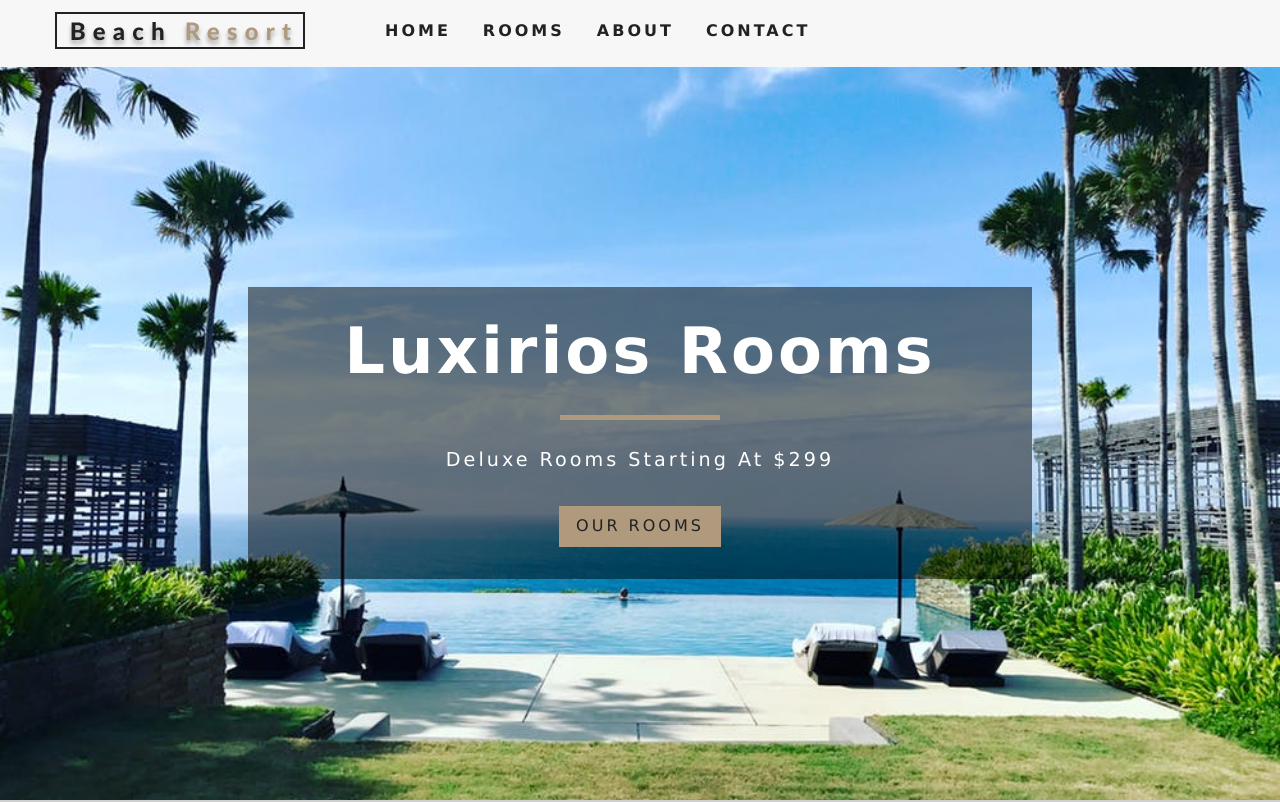
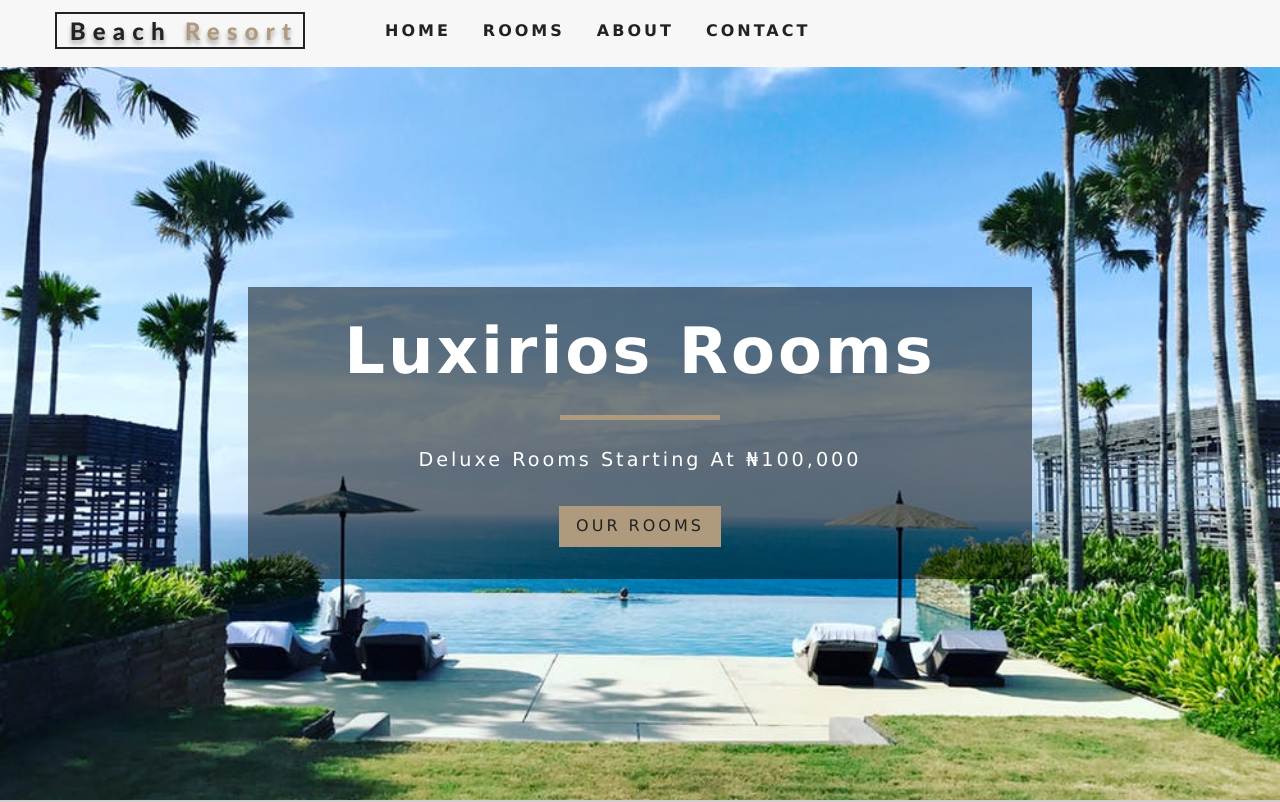
Before and after one commit to myraculous/dunepira-resort, a React (Create React App) app: page / in a window 1280 px wide. Shown: the top 802 px of the page. Built offline with nearby package versions, Linux system fonts and the light colour scheme; no server answers.

Commit message:
changed dollar to naira on the home page

```diff
--- a/src/pages/Home.js
+++ b/src/pages/Home.js
@@ -11,7 +11,7 @@ export const Home = () => {
 
 		<>
 			<Hero>
-			<Banner title="luxirios rooms" subtitle="deluxe rooms starting at $299">
+			<Banner title="luxirios rooms" subtitle="deluxe rooms starting at  &#x20a6;100,000 ">
 			<Link to="/rooms" className="btn-primary">our rooms</Link>
 
 			</Banner>
```
